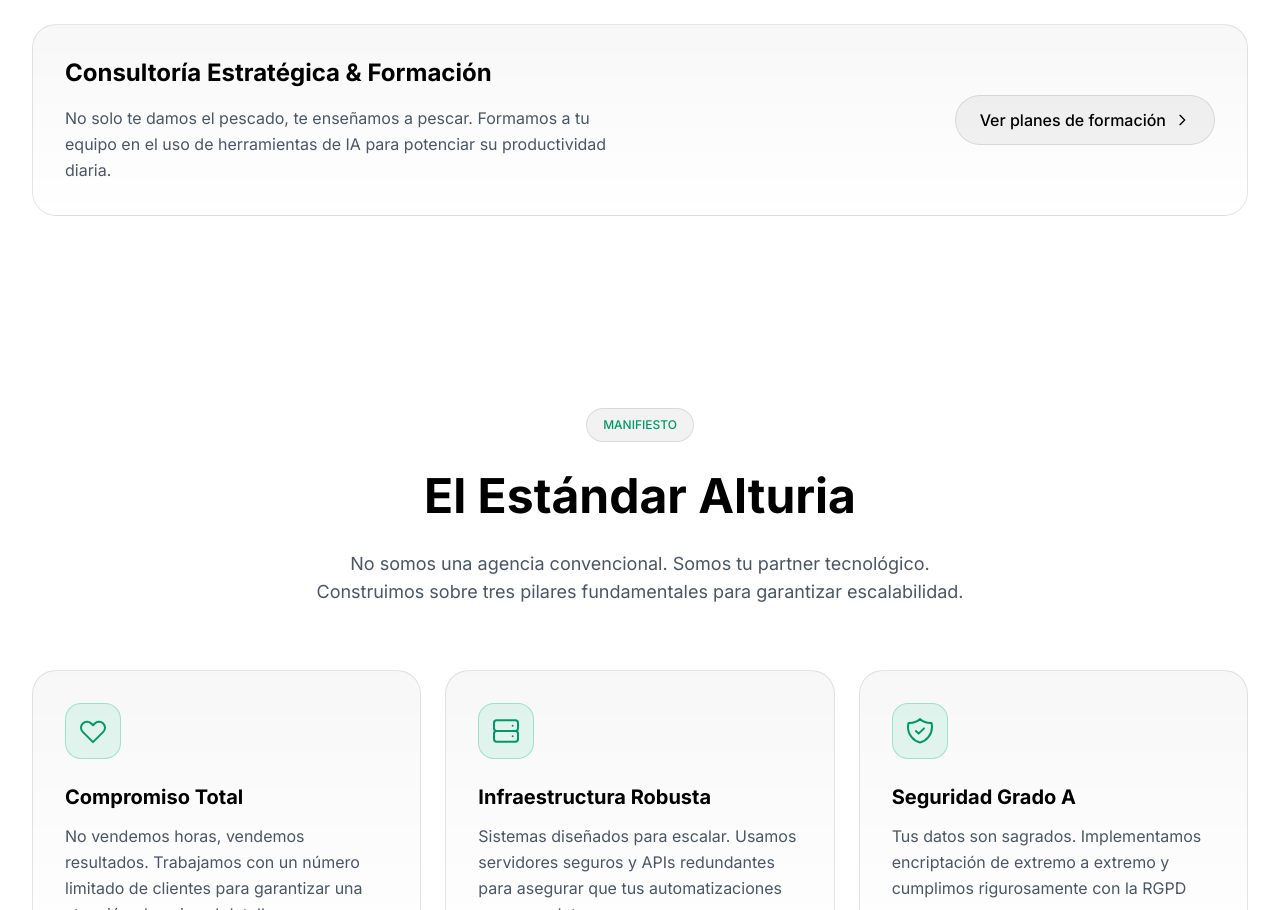
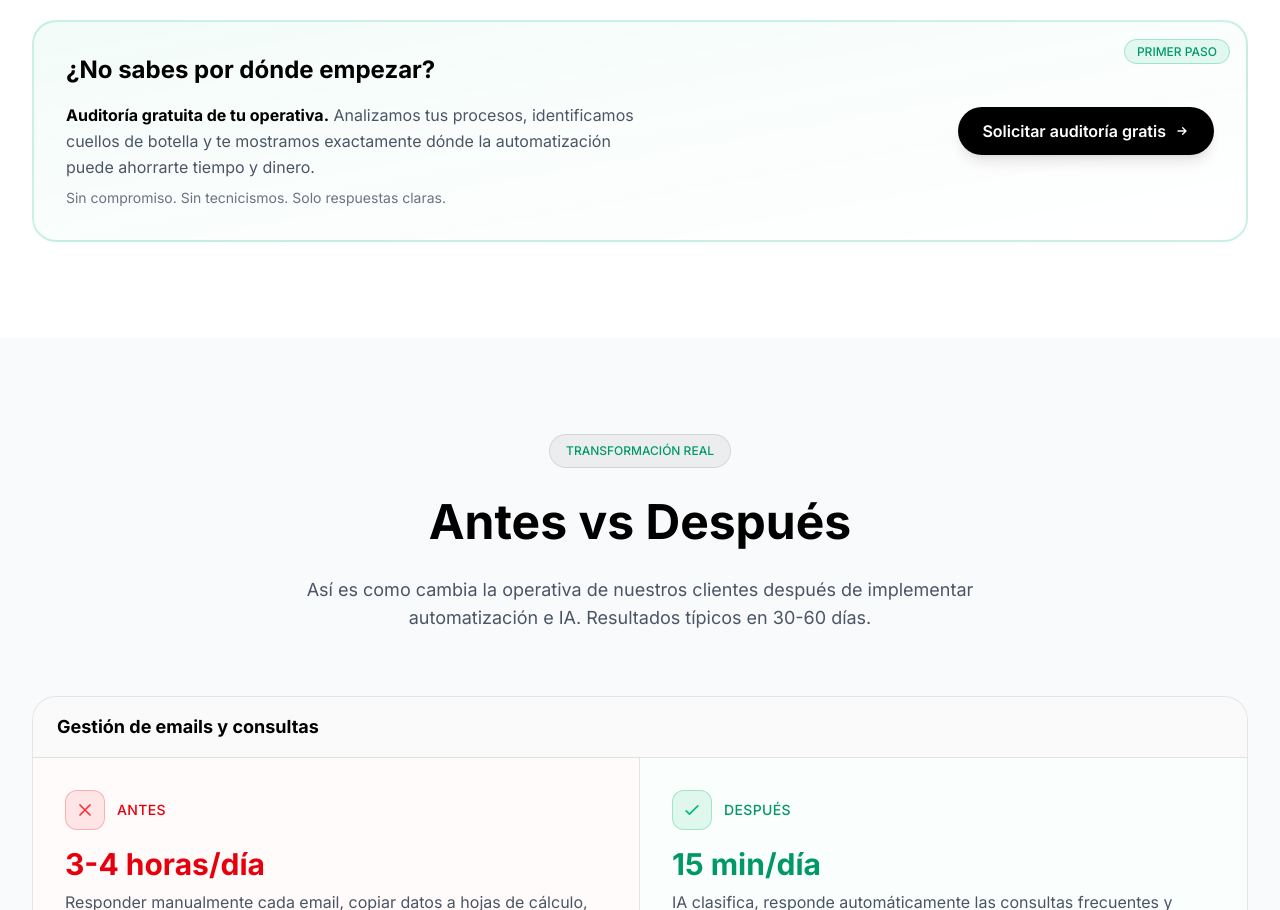
Before and after one commit to SW3T0/proyecto-alturia, a Next.js app: page / in a window 1280 px wide. Shown: the part 1890-2800 px from the top of the page. Built offline with nearby package versions, Linux system fonts and the light colour scheme.

Commit message:
feat: añadir sección Antes/Después, mejorar jerarquía CTAs y destacar auditoría como primer paso

```diff
--- a/src/app/page.tsx
+++ b/src/app/page.tsx
@@ -4,6 +4,7 @@
 import Navbar from '@/components/Navbar';
 import Hero from '@/components/Hero';
 import Services from '@/components/Services';
+import BeforeAfter from '@/components/BeforeAfter';
 import About from '@/components/About';
 import Contact from '@/components/Contact';
 import Footer from '@/components/Footer';
@@ -33,6 +34,7 @@
       <Navbar />
       <Hero />
       <Services />
+      <BeforeAfter />
       <About />
       <Contact />
       <FAQ />
--- /dev/null
+++ b/src/components/BeforeAfter.tsx
@@ -0,0 +1,136 @@
+'use client';
+
+export default function BeforeAfter() {
+  const transformations = [
+    {
+      title: 'Gestión de emails y consultas',
+      before: {
+        stats: '3-4 horas/día',
+        description: 'Responder manualmente cada email, copiar datos a hojas de cálculo, perder consultas importantes.',
+      },
+      after: {
+        stats: '15 min/día',
+        description: 'IA clasifica, responde automáticamente las consultas frecuentes y escala solo lo crítico.',
+      },
+      improvement: '90% menos tiempo',
+    },
+    {
+      title: 'Facturación y cobros',
+      before: {
+        stats: '2 días/mes',
+        description: 'Crear facturas manualmente, perseguir impagos, reconciliar en Excel.',
+      },
+      after: {
+        stats: '2 horas/mes',
+        description: 'Facturas automáticas, recordatorios de pago inteligentes, conciliación en tiempo real.',
+      },
+      improvement: '95% automatizado',
+    },
+    {
+      title: 'Onboarding de clientes',
+      before: {
+        stats: '1-2 semanas',
+        description: 'Emails manuales, documentos perdidos, seguimiento caótico del proceso.',
+      },
+      after: {
+        stats: '48 horas',
+        description: 'Flujo automatizado con formularios inteligentes, firma digital y seguimiento automático.',
+      },
+      improvement: '7x más rápido',
+    },
+  ];
+
+  return (
+    <section id="resultados" className="py-24 bg-gray-50 dark:bg-[#050505] relative overflow-hidden transition-colors duration-300">
+      {/* Background gradient */}
+      <div className="absolute inset-0">
+        <div className="absolute top-1/2 left-1/4 w-[500px] h-[500px] bg-red-500/5 rounded-full blur-3xl" />
+        <div className="absolute top-1/2 right-1/4 w-[500px] h-[500px] bg-emerald-500/5 rounded-full blur-3xl" />
+      </div>
+
+      <div className="max-w-7xl mx-auto px-4 sm:px-6 lg:px-8 relative z-10">
+        {/* Section header */}
+        <div className="text-center mb-16 scroll-reveal">
+          <span className="inline-block px-4 py-2 bg-black/5 dark:bg-white/10 text-emerald-600 dark:text-emerald-400 rounded-full text-xs font-medium mb-6 border border-black/10 dark:border-white/10">
+            TRANSFORMACIÓN REAL
+          </span>
+          <h2 className="text-4xl sm:text-5xl font-bold text-black dark:text-white mb-6 leading-tight">
+            Antes vs Después
+          </h2>
+          <p className="text-lg text-gray-600 dark:text-gray-400 max-w-2xl mx-auto">
+            Así es como cambia la operativa de nuestros clientes después de implementar
+            automatización e IA. Resultados típicos en 30-60 días.
+          </p>
+        </div>
+
+        {/* Transformations grid */}
+        <div className="space-y-8">
+          {transformations.map((item, index) => (
+            <div
+              key={index}
+              className="scroll-reveal bg-white dark:bg-[#0a0a0a] border border-black/10 dark:border-white/10 rounded-3xl overflow-hidden"
+              style={{ animationDelay: `${index * 0.1}s` }}
+            >
+              {/* Title bar */}
+              <div className="px-6 py-4 border-b border-black/10 dark:border-white/10 bg-black/[0.02] dark:bg-white/[0.02]">
+                <h3 className="text-lg font-bold text-black dark:text-white">{item.title}</h3>
+              </div>
+
+              {/* Before/After comparison */}
+              <div className="grid md:grid-cols-2">
+                {/* Before */}
+                <div className="p-6 md:p-8 border-b md:border-b-0 md:border-r border-black/10 dark:border-white/10 bg-red-500/[0.02]">
+                  <div className="flex items-center gap-3 mb-4">
+                    <div className="w-10 h-10 bg-red-500/10 border border-red-500/30 rounded-xl flex items-center justify-center">
+                      <svg className="w-5 h-5 text-red-500" fill="none" stroke="currentColor" viewBox="0 0 24 24">
+                        <path strokeLinecap="round" strokeLinejoin="round" strokeWidth={2} d="M6 18L18 6M6 6l12 12" />
+                      </svg>
+                    </div>
+                    <span className="text-sm font-medium text-red-600 dark:text-red-400 uppercase tracking-wide">Antes</span>
+                  </div>
+                  <p className="text-3xl font-bold text-red-600 dark:text-red-400 mb-2">{item.before.stats}</p>
+                  <p className="text-gray-600 dark:text-gray-400">{item.before.description}</p>
+                </div>
+
+                {/* After */}
+                <div className="p-6 md:p-8 bg-emerald-500/[0.02]">
+                  <div className="flex items-center gap-3 mb-4">
+                    <div className="w-10 h-10 bg-emerald-500/10 border border-emerald-500/30 rounded-xl flex items-center justify-center">
+                      <svg className="w-5 h-5 text-emerald-500" fill="none" stroke="currentColor" viewBox="0 0 24 24">
+                        <path strokeLinecap="round" strokeLinejoin="round" strokeWidth={2} d="M5 13l4 4L19 7" />
+                      </svg>
+                    </div>
+                    <span className="text-sm font-medium text-emerald-600 dark:text-emerald-400 uppercase tracking-wide">Después</span>
+                  </div>
+                  <p className="text-3xl font-bold text-emerald-600 dark:text-emerald-400 mb-2">{item.after.stats}</p>
+                  <p className="text-gray-600 dark:text-gray-400">{item.after.description}</p>
+                </div>
+              </div>
+
+              {/* Improvement badge */}
+              <div className="px-6 py-3 border-t border-black/10 dark:border-white/10 bg-emerald-500/5 flex items-center justify-center gap-2">
+                <svg className="w-5 h-5 text-emerald-500" fill="none" stroke="currentColor" viewBox="0 0 24 24">
+                  <path strokeLinecap="round" strokeLinejoin="round" strokeWidth={2} d="M13 7h8m0 0v8m0-8l-8 8-4-4-6 6" />
+                </svg>
+                <span className="text-emerald-600 dark:text-emerald-400 font-semibold">{item.improvement}</span>
+              </div>
+            </div>
+          ))}
+        </div>
+
+        {/* CTA */}
+        <div className="text-center mt-12 scroll-reveal">
+          <a
+            href="#contacto"
+            className="inline-flex items-center gap-2 px-8 py-4 bg-black dark:bg-white hover:bg-gray-800 dark:hover:bg-gray-200 text-white dark:text-black rounded-full font-semibold transition-all duration-300 hover:scale-[1.03] active:scale-[0.98]"
+          >
+            Quiero estos resultados
+            <svg className="w-4 h-4" fill="none" stroke="currentColor" viewBox="0 0 24 24">
+              <path strokeLinecap="round" strokeLinejoin="round" strokeWidth={2} d="M13 7l5 5m0 0l-5 5m5-5H6" />
+            </svg>
+          </a>
+        </div>
+      </div>
+    </section>
+  );
+}
--- a/src/components/Footer.tsx
+++ b/src/components/Footer.tsx
@@ -14,7 +14,7 @@
     ],
     empresa: [
       { name: 'Sobre nosotros', href: '#nosotros' },
-      { name: 'Casos de éxito', href: '#metodo' },
+      { name: 'Antes y Después', href: '#resultados' },
       { name: 'Aviso Legal', href: '#' },
       { name: 'Política de Privacidad', href: '#' },
     ],
--- a/src/components/Hero.tsx
+++ b/src/components/Hero.tsx
@@ -97,13 +97,12 @@
           </Link>
         </div>
 
-        {/* Trust banner */}
+        {/* Trust banner - Comentado temporalmente hasta tener clientes reales
         <div className="text-center">
           <p className="text-xs text-gray-500 dark:text-gray-500 uppercase tracking-widest mb-6">
             Empresas que confían en nosotros
           </p>
 
-          {/* Logos carousel */}
           <div className="relative overflow-hidden w-full">
             <div className="flex animate-marquee whitespace-nowrap">
               {[...companies, ...companies].map((company, index) => (
@@ -117,6 +116,7 @@
             </div>
           </div>
         </div>
+        */}
       </div>
 
       {/* Scroll indicator */}
--- a/src/components/Services.tsx
+++ b/src/components/Services.tsx
@@ -310,22 +310,30 @@
           </div>
         </div>
 
-        {/* Consultoría Section */}
-        <div className="mt-6 group relative scroll-reveal bg-gradient-to-b from-black/[0.03] dark:from-white/[0.03] to-transparent border border-black/10 dark:border-white/10 rounded-3xl p-8 hover:border-emerald-500/30 hover:-translate-y-1 hover:shadow-lg hover:shadow-black/5 dark:hover:shadow-white/5 transition-all duration-500">
+        {/* Consultoría Section - Primer paso destacado */}
+        <div className="mt-6 group relative scroll-reveal bg-gradient-to-br from-emerald-500/5 via-emerald-500/[0.02] to-transparent border-2 border-emerald-500/20 rounded-3xl p-8 hover:border-emerald-500/40 hover:-translate-y-1 hover:shadow-lg hover:shadow-emerald-500/10 transition-all duration-500">
+          <div className="absolute top-4 right-4">
+            <span className="px-3 py-1 bg-emerald-500/10 text-emerald-600 dark:text-emerald-400 text-xs font-medium rounded-full border border-emerald-500/30">
+              PRIMER PASO
+            </span>
+          </div>
           <div className="flex flex-col md:flex-row md:items-center md:justify-between gap-6">
             <div className="md:max-w-xl">
-              <h3 className="text-2xl font-bold text-black dark:text-white mb-4">Consultoría Estratégica & Formación</h3>
-              <p className="text-gray-600 dark:text-gray-400 leading-relaxed">
-                No solo te damos el pescado, te enseñamos a pescar. Formamos a tu equipo en el uso de herramientas de IA para potenciar su productividad diaria.
+              <h3 className="text-2xl font-bold text-black dark:text-white mb-4 mt-4 md:mt-0">¿No sabes por dónde empezar?</h3>
+              <p className="text-gray-600 dark:text-gray-400 leading-relaxed mb-2">
+                <strong className="text-black dark:text-white">Auditoría gratuita de tu operativa.</strong> Analizamos tus procesos, identificamos cuellos de botella y te mostramos exactamente dónde la automatización puede ahorrarte tiempo y dinero.
+              </p>
+              <p className="text-gray-500 dark:text-gray-500 text-sm">
+                Sin compromiso. Sin tecnicismos. Solo respuestas claras.
               </p>
             </div>
             <a
               href="#contacto"
-              className="inline-flex items-center gap-2 px-6 py-3 bg-black/5 dark:bg-white/10 border border-black/10 dark:border-white/10 rounded-full text-black dark:text-white font-medium hover:bg-black/10 dark:hover:bg-white/15 transition-all duration-300 whitespace-nowrap hover:scale-[1.03] active:scale-[0.97] hover:gap-3"
+              className="inline-flex items-center gap-2 px-6 py-3 bg-black dark:bg-white text-white dark:text-black rounded-full font-semibold hover:bg-gray-800 dark:hover:bg-gray-200 transition-all duration-300 whitespace-nowrap hover:scale-[1.03] active:scale-[0.97] hover:gap-3 shadow-lg shadow-black/10"
             >
-              Ver planes de formación
+              Solicitar auditoría gratis
               <svg className="w-4 h-4" fill="none" stroke="currentColor" viewBox="0 0 24 24">
-                <path strokeLinecap="round" strokeLinejoin="round" strokeWidth={2} d="M9 5l7 7-7 7" />
+                <path strokeLinecap="round" strokeLinejoin="round" strokeWidth={2} d="M13 7l5 5m0 0l-5 5m5-5H6" />
               </svg>
             </a>
           </div>
```
Also changed, not shown: src/components/Contact.tsx (+10 -5 lines).
